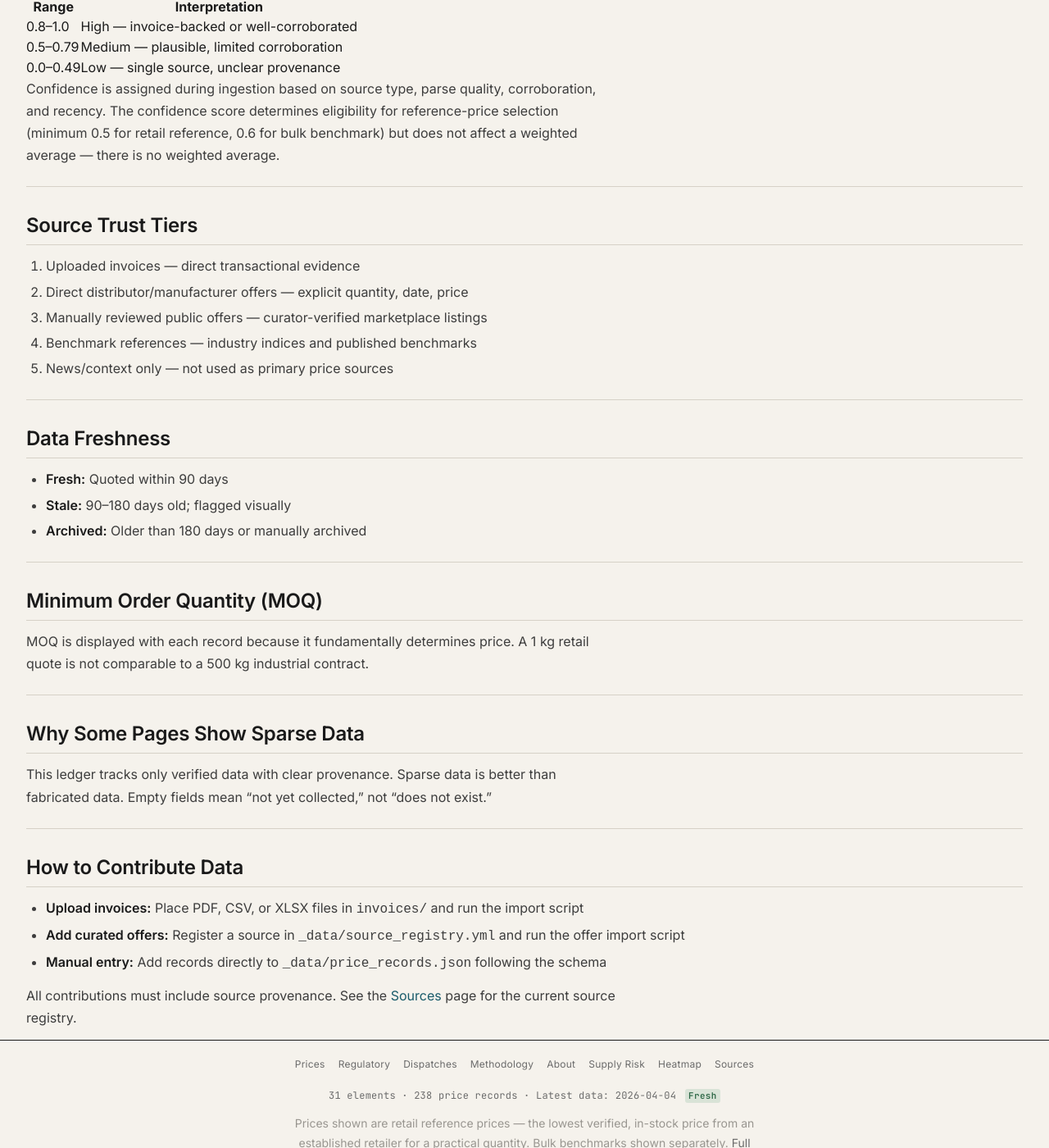
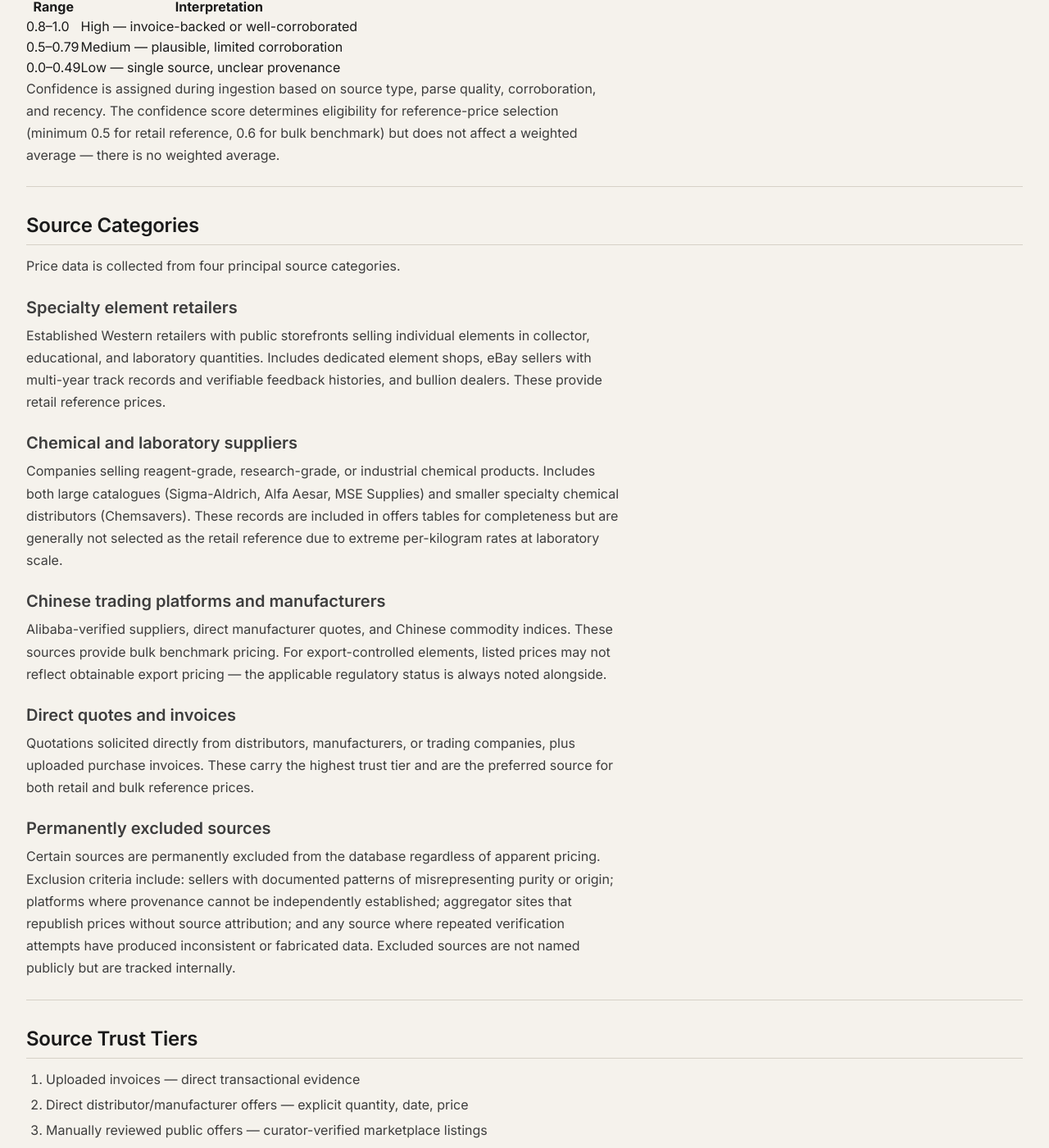
Before and after one commit to mironovb/lanthanides.io, a Jekyll site: the page built from pages/methodology.md, in a window 1280 px wide and 1400 px high, scrolled down 4164 px. Shown: the whole window at 82% size. Built offline with Jekyll 4.4.1, drawn with Linux system fonts in a browser that asks for light colours; some of the changed text lies outside the part shown.

Commit message:
feat: content, SEO, dispatches, and final polish
Three seed dispatches: Chinese export licence timelines (Tm ~3wk, Sc ~4mo),
retail premium structural economics, MOFCOM Nos. 55-62 suspension analysis.
Methodology expanded with source categories, excluded sources, update frequency.
About page enhanced with independent researcher framing and Chinese regulatory
gap motivation. SVG favicon added. Keywords added to methodology and about pages.

Co-Authored-By: Claude Opus 4.6 <noreply@anthropic.com>

```diff
--- a/_includes/head.html
+++ b/_includes/head.html
@@ -1,5 +1,6 @@
 <meta charset="utf-8">
 <meta name="viewport" content="width=device-width, initial-scale=1">
+<link rel="icon" type="image/svg+xml" href="{{ '/assets/images/favicon.svg' | relative_url }}">
 <link rel="icon" href="{{ '/assets/images/favicon.ico' | relative_url }}" sizes="any">
 <link rel="icon" type="image/png" sizes="32x32" href="{{ '/assets/images/favicon-32x32.png' | relative_url }}">
 <link rel="icon" type="image/png" sizes="16x16" href="{{ '/assets/images/favicon-16x16.png' | relative_url }}">
--- a/pages/about.html
+++ b/pages/about.html
@@ -3,6 +3,7 @@ layout: default
 title: "About lanthanides.io"
 description: "Independent, open-access strategic materials intelligence. No subscriptions, no paywalls. Real prices with source provenance."
 permalink: /about/
+keywords: "rare earth intelligence, strategic materials pricing, independent rare earth data, open-access critical minerals, rare earth market analysis, China rare earth export controls"
 ---
 
 {% assign breadcrumb_current = "About" %}
@@ -14,13 +15,13 @@ permalink: /about/
   <div class="about-content">
     <section class="about-section">
       <h2>What This Is</h2>
-      <p><strong>lanthanides.io</strong> is an independent, open-access platform for rare earth element and strategic metal pricing intelligence. It tracks real-world prices with full source provenance &mdash; every price is tied to a specific seller, date, quantity, and verification status.</p>
+      <p><strong>lanthanides.io</strong> is an independent, open-access pricing and intelligence platform for rare earth elements and strategic metals, built and maintained by an independent researcher. It tracks real-world prices with full source provenance &mdash; every price is tied to a specific seller, date, quantity, and verification status.</p>
       <p>The site covers {{ site.elements | size }} elements across four categories: light rare earths, heavy rare earths, strategic metals, and semiconductor metals. Price data is sourced from retail distributors, industrial wholesalers, and commodity benchmarks, then normalised to USD per kilogram.</p>
     </section>
 
     <section class="about-section">
       <h2>Motivation</h2>
-      <p>Rare earth pricing is opaque. Commodity benchmarks from major reporting agencies are paywalled. Retail prices vary by orders of magnitude depending on form, purity, and quantity. Export controls add regulatory complexity that changes monthly.</p>
+      <p>Rare earth pricing is fragmented, paywalled, and disconnected across market tiers. Commodity benchmarks from major reporting agencies sit behind expensive subscriptions. Retail prices vary by orders of magnitude depending on form, purity, and quantity. Chinese regulatory developments &mdash; which fundamentally determine supply availability for heavy rare earths &mdash; are poorly tracked in English-language sources.</p>
       <p>This project exists because procurement analysts, researchers, and supply chain professionals need a single reference point that is transparent about what it shows, where it comes from, and what it doesn't know.</p>
     </section>
 
--- a/pages/methodology.md
+++ b/pages/methodology.md
@@ -2,6 +2,7 @@
 layout: data-page
 title: "Methodology"
 description: "How price data is collected, normalised, verified, and displayed on lanthanides.io."
+keywords: "rare earth pricing methodology, price data sources, rare earth data collection, bulk benchmark methodology, retail reference price, rare earth price verification"
 permalink: /methodology/
 ---
 
@@ -198,6 +199,44 @@ but does not affect a weighted average — there is no weighted average.
 
 ---
 
+## Source Categories
+
+Price data is collected from four principal source categories.
+
+### Specialty element retailers
+Established Western retailers with public storefronts selling individual elements
+in collector, educational, and laboratory quantities. Includes dedicated element
+shops, eBay sellers with multi-year track records and verifiable feedback histories,
+and bullion dealers. These provide retail reference prices.
+
+### Chemical and laboratory suppliers
+Companies selling reagent-grade, research-grade, or industrial chemical products.
+Includes both large catalogues (Sigma-Aldrich, Alfa Aesar, MSE Supplies) and
+smaller specialty chemical distributors (Chemsavers). These records are included
+in offers tables for completeness but are generally not selected as the retail
+reference due to extreme per-kilogram rates at laboratory scale.
+
+### Chinese trading platforms and manufacturers
+Alibaba-verified suppliers, direct manufacturer quotes, and Chinese commodity
+indices. These sources provide bulk benchmark pricing. For export-controlled
+elements, listed prices may not reflect obtainable export pricing — the applicable
+regulatory status is always noted alongside.
+
+### Direct quotes and invoices
+Quotations solicited directly from distributors, manufacturers, or trading companies,
+plus uploaded purchase invoices. These carry the highest trust tier and are the
+preferred source for both retail and bulk reference prices.
+
+### Permanently excluded sources
+Certain sources are permanently excluded from the database regardless of apparent
+pricing. Exclusion criteria include: sellers with documented patterns of misrepresenting
+purity or origin; platforms where provenance cannot be independently established;
+aggregator sites that republish prices without source attribution; and any source
+where repeated verification attempts have produced inconsistent or fabricated data.
+Excluded sources are not named publicly but are tracked internally.
+
+---
+
 ## Source Trust Tiers
 
 1. Uploaded invoices — direct transactional evidence
@@ -213,6 +252,25 @@ but does not affect a weighted average — there is no weighted average.
 - **Fresh:** Quoted within 90 days
 - **Stale:** 90–180 days old; flagged visually
 - **Archived:** Older than 180 days or manually archived
+
+---
+
+## Update Frequency and Timestamps
+
+Price records carry two timestamps:
+
+- **Quote date:** The date the price was observed, quoted, or invoiced. This is the
+  authoritative date for freshness calculations.
+- **Ingestion timestamp:** When the record was added to the database.
+
+The database is updated on a rolling basis as new quotes are collected, invoices are
+processed, or benchmark updates are published. There is no fixed update schedule.
+Freshness is determined per-record, not per-page: an element page may display a fresh
+retail reference alongside a stale bulk benchmark if one has been updated more recently
+than the other.
+
+Build timestamps in the site footer indicate when the static site was last regenerated,
+not when data was last collected.
 
 ---
 
```
Also changed, not shown: _articles/chinese-export-licence-timelines.md (added, +63 -0 lines), _articles/mofcom-october-2025-suspension.md (added, +98 -0 lines), _articles/retail-premium-puzzle.md (added, +82 -0 lines), _data/news.yml (+48 -0 lines), assets/images/favicon.svg (added).
